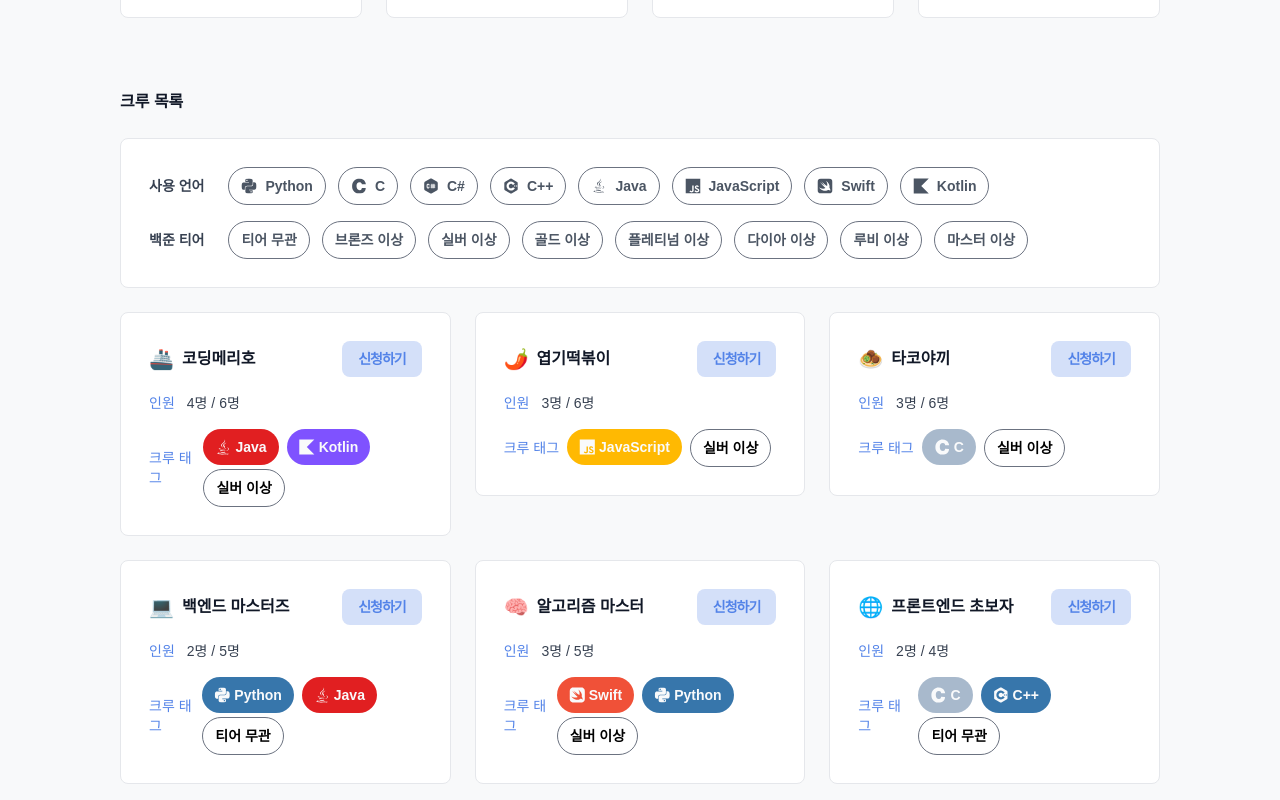
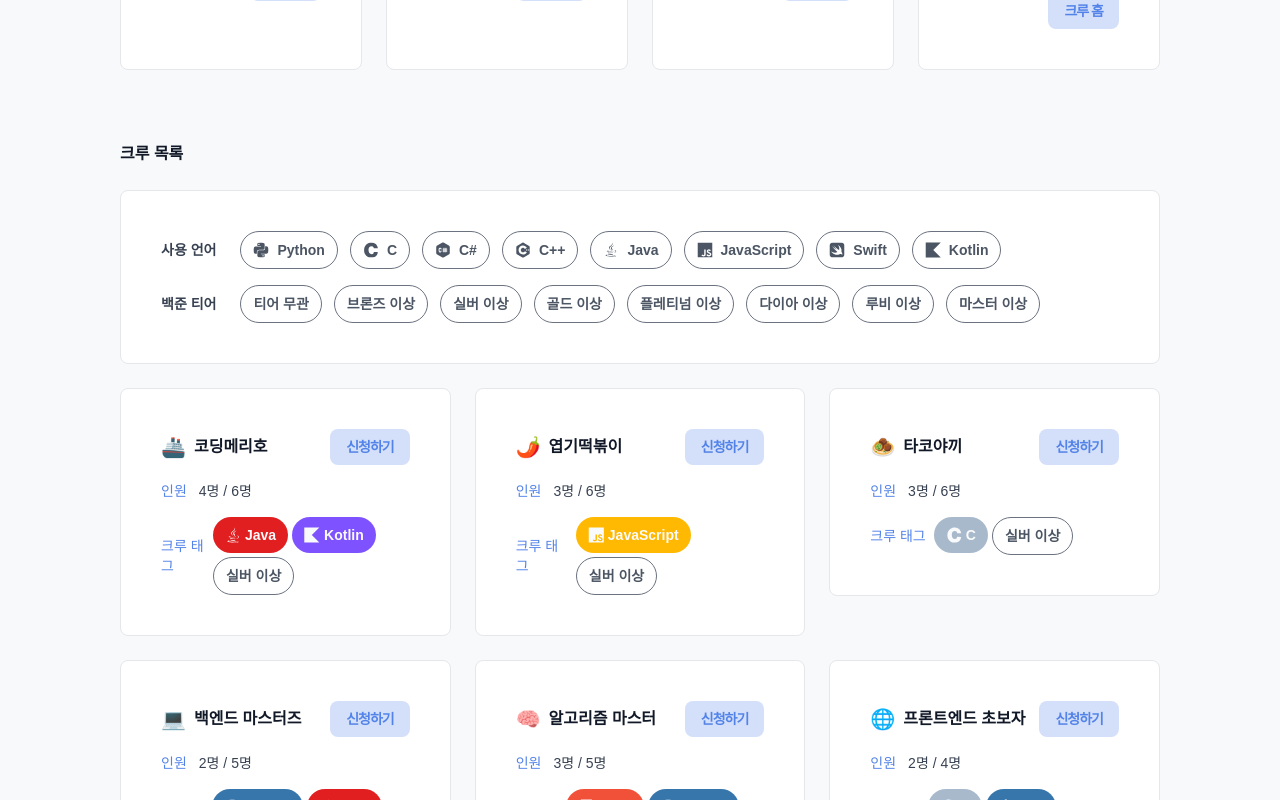
Before and after one commit to tle-ko/fe-web-react, a React (Create React App) app: page /crew in a window 1280 px wide. Shown: the part 460-1260 px from the top of the page. Built offline with nearby package versions, Linux system fonts and the light colour scheme; a web font is replaced by a local one.

Commit message:
💄 style: global.css의 body, box, tag style 수정

```diff
--- a/src/styles/global.css
+++ b/src/styles/global.css
@@ -18,11 +18,15 @@
 
 @layer base {
   body {
-    @apply font-pretendard bg-color-bg w-screen pt-32 pb-20 px-[120px];
+    @apply font-pretendard bg-color-bg pt-32 px-[7.5rem];
   }
 
   h1, h2, h3, p, input, button, fieldset, textarea, ol, ul, li, img, a, button {
     @apply m-0 p-0;
+  }
+
+  div {
+    @apply select-none cursor-default;
   }
 
   ol, ul, li {
@@ -44,14 +48,14 @@
 
 @layer components {
   .box {
-    @apply p-7 bg-white rounded-lg border border-gray-200;
+    @apply p-10 bg-white rounded-lg border border-gray-200 flex flex-col;
   }
   .notice {
     @apply px-6 py-[13px] bg-color-yellow-w50 rounded-lg text-gray-700;
   }
 
   .containerTitle {
-    @apply text-gray-900 text-base font-semibold;
+    @apply text-gray-900 text-base font-bold;
   }
 
   .divInBody {
@@ -63,7 +67,7 @@
   }
 
   .cardGrid3 {
-    @apply grid grid-cols-3 gap-6 mb-6;
+    @apply grid grid-cols-3 gap-6 mb-6 auto-rows-fr;
   }
 
   .cardGrid4 {
@@ -75,6 +79,6 @@
   }
 
   .tag {
-    @apply  border-gray-500 bg-white font-semibold inline-flex items-center py-1 px-3 rounded-full text-sm cursor-pointer mr-1;
+    @apply  border-gray-500 bg-white font-semibold inline-flex items-center py-1 px-3 rounded-full text-gray-600 text-sm;
   }
 }
```
